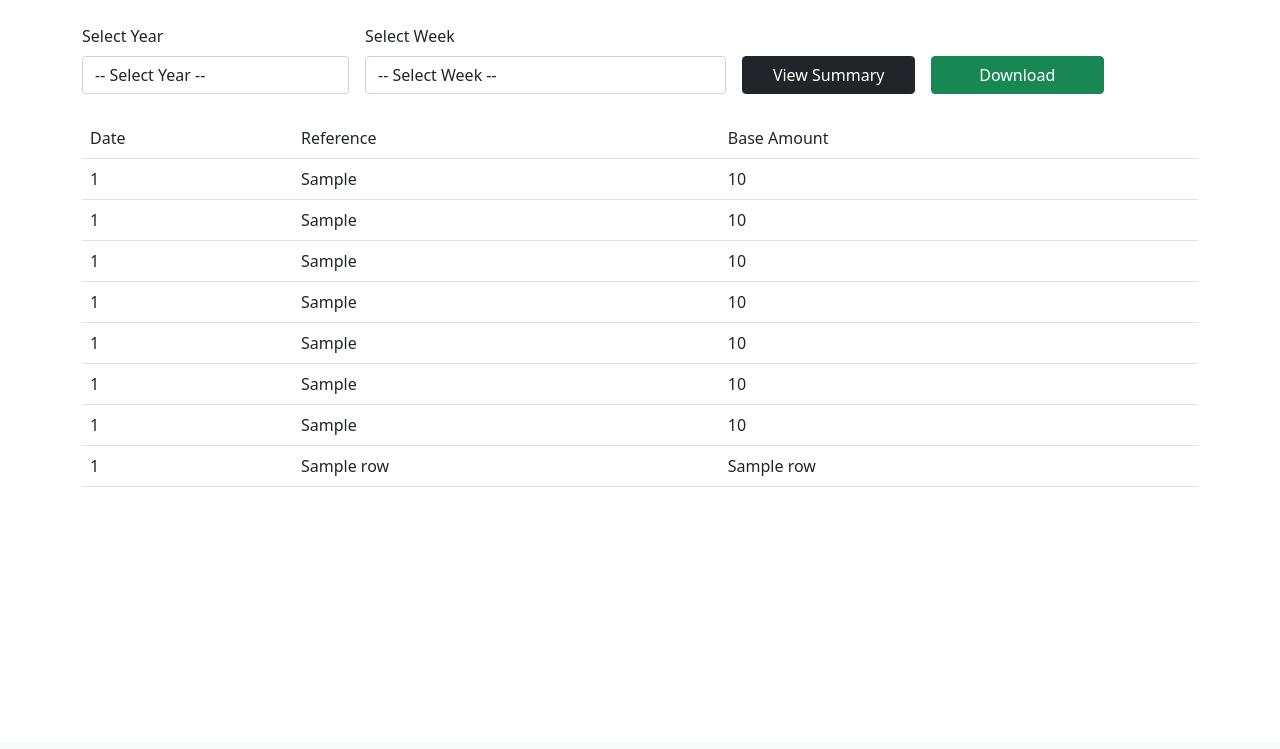
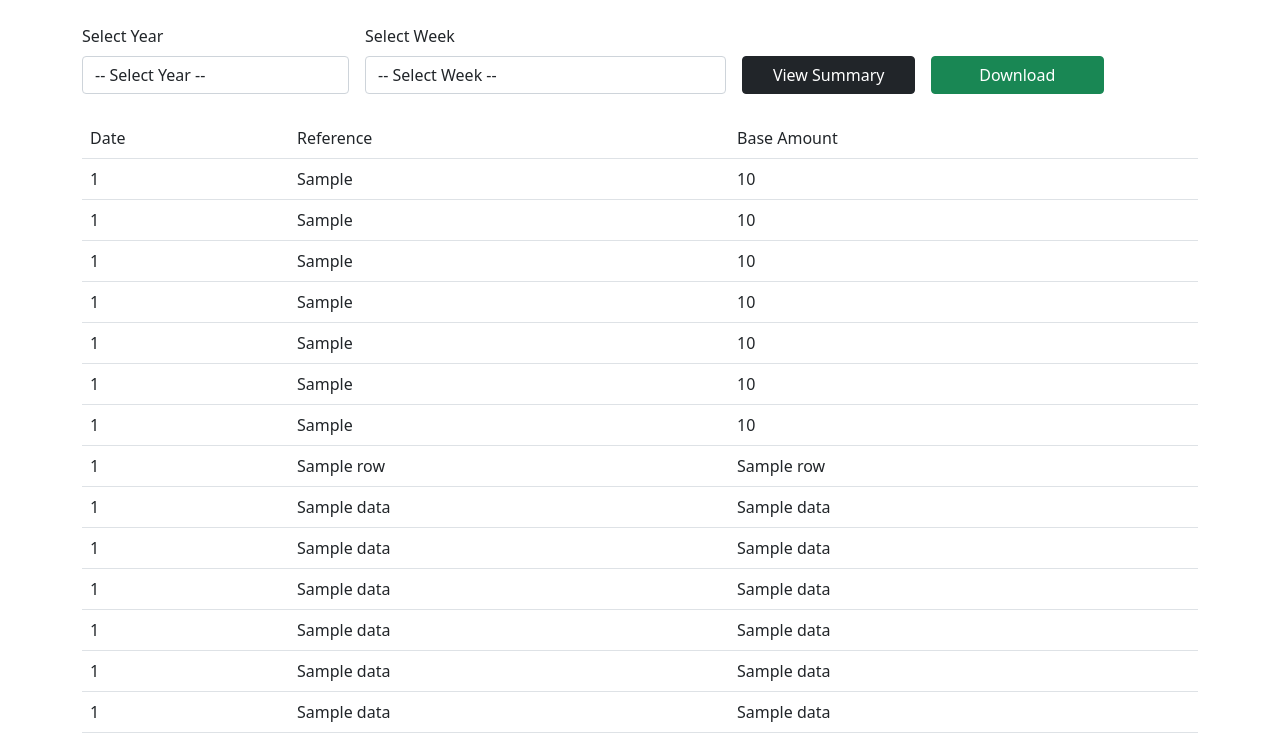
Before and after one commit to Denick12/casual_payment, a Flask app: template app/templates/payroll_summary.html in a window 1280 px wide. Shown: the part 58-807 px from the top of the page. Before the commit the page ends 545 px from the top, so only its background shows below. Run offline with Flask 3, Linux system fonts and the light colour scheme; the template is opened without the code that fills it: most values are stand-ins (such as "Sample title", 1, 10 or a date in 2020).

Commit message:
detailed section added

```diff
--- a/app/templates/payroll_summary.html
+++ b/app/templates/payroll_summary.html
@@ -54,6 +54,7 @@
                 <td>Reference</td>
                 <td>Base Amount</td>
             </tr>
+            <!-- Summation Section -->
             {% if data.crosses_month %}
                 <tr>
                     <td>{{ data.first_range[0][0] }}</td>
@@ -108,7 +109,9 @@
                 <td>{{ data.last_day_formated }}</td>
                 <td>{{ data.sum_of_pending_bills }}</td>
             </tr>
+            <!-- End Summation Section -->
 
+            <!-- Detailed data Section -->
             {% if data.crosses_month %}
                 {% for row in data.first_range %}
                     <tr>
@@ -133,6 +136,18 @@
                     </tr>
                 {% endfor %}
             {% endif %}
+            <!-- End Detailed data Section -->
+            <!-- for loop to display the detailed section of deductions -->
+            {% for col_index in range(1,7) %}
+                {% for data in data.deductions %}
+                    <tr>
+                        <td>{{ data[0] }}</td>
+                        <td>{{ data[7] }}</td>
+                        <td>{{ data[col_index] }}</td>
+                    </tr>
+                {% endfor %}
+            {% endfor %}
+
         </table>
     </div>
 </section>
```
